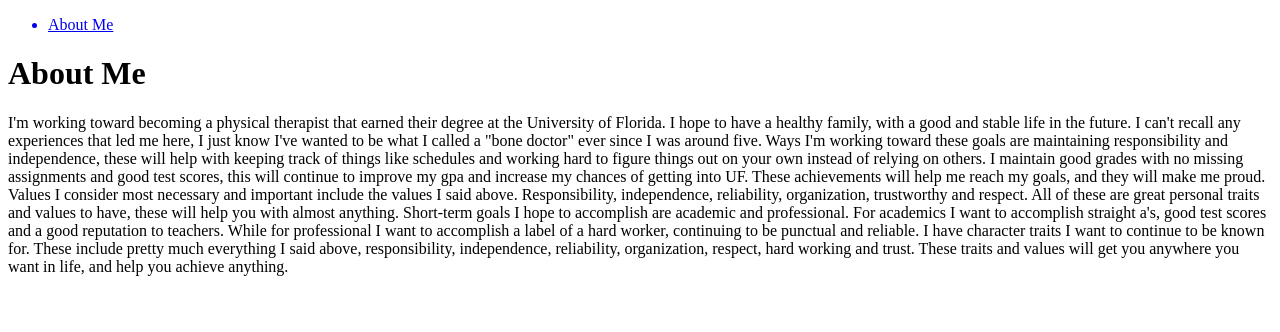
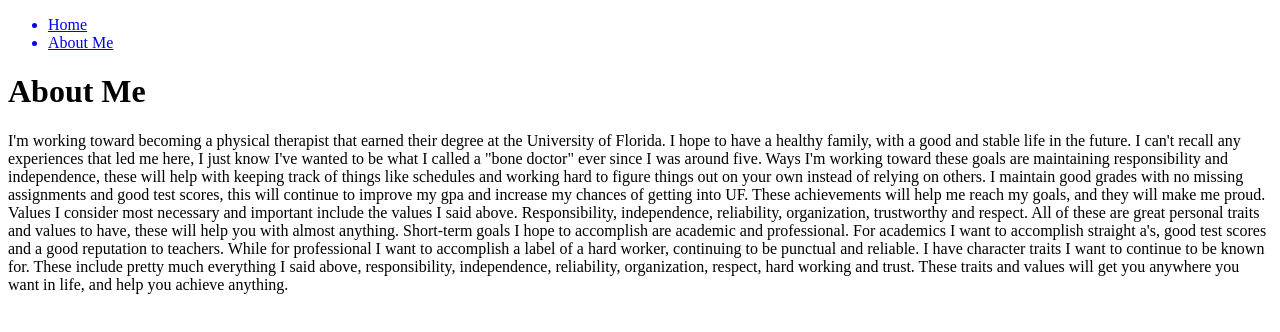
Before and after one commit to CCPS384893/CCPS384893.github.io, a plain HTML site: page aboutme.html in a window 1280 px wide. Drawn offline with Linux system fonts and the light colour scheme.

Commit message:
Update aboutme.html

```diff
--- a/aboutme.html
+++ b/aboutme.html
@@ -6,8 +6,8 @@
   <header>
     <nav>
       <ul>
-        <a href="./index.html><li>Home</li></a>
-        <a href="./aboutme.html><li>About Me</li></a>
+        <a href="./index.html"><li>Home</li></a>
+        <a href="./aboutme.html"><li>About Me</li></a>
         </ul>
       </header>
     <body>
```
